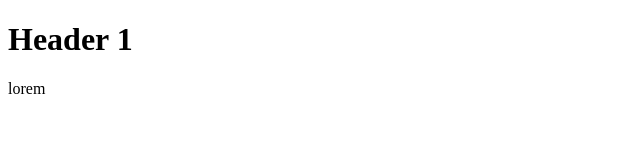
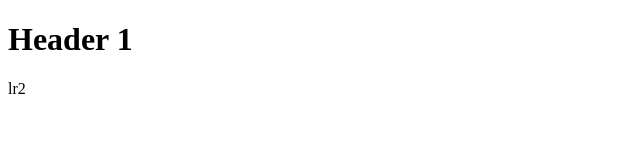
Before and after one commit to mtmak1/git_learn, a plain HTML site: page index.html in a window 1280 px wide. Shown: the full height of the page, 0-640 px from the left. Drawn offline with Linux system fonts and the light colour scheme.

Commit message:
p changed

```diff
--- a/index.html
+++ b/index.html
@@ -7,6 +7,6 @@
 </head>
 <body>
     <h1>Header 1</h1>
-    <p>lorem</p>
+    <p>lr2</p>
 </body>
 </html>
```
